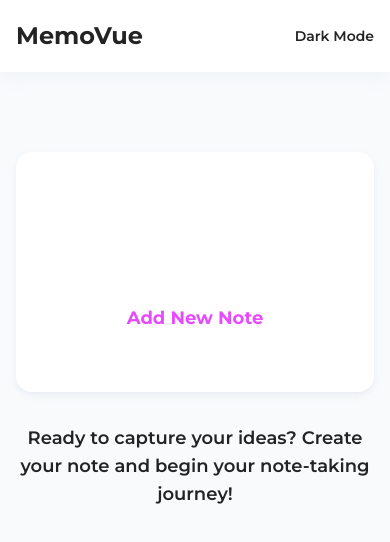
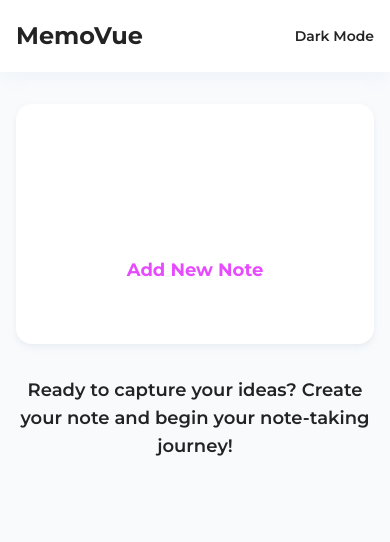
Before and after one commit to stefanelli990/memo, a Vue app: page / in a window 390 px wide. Shown: the top 542 px of the page. Built offline with nearby package versions, Linux system fonts and the light colour scheme; some icons are missing.

Commit message:
fixed responsive issues

```diff
--- a/src/components/NoteList.vue
+++ b/src/components/NoteList.vue
@@ -1,6 +1,6 @@
 <template>
   <ul class="max-w-6xl mx-auto grid gap-4 sm:grid-cols-2 lg:grid-cols-3">
-    <div v-if="!storeNotes.filterNotes.length" class="col-span-3 mt-16">
+    <div v-if="!storeNotes.filterNotes.length" class="col-span-3 mt-8 sm:mt-16">
       <AddNote/>
       <h3 class="mt-8 text-lg max-w-md mx-auto text-center font-semibold">Ready to capture your ideas? Create your note and begin your note-taking journey!</h3>
     </div>
--- a/src/style.css
+++ b/src/style.css
@@ -15,7 +15,7 @@
         background-image: none;
     }
     main {
-        @apply p-4
+        @apply px-4
     }
 }
 
```
